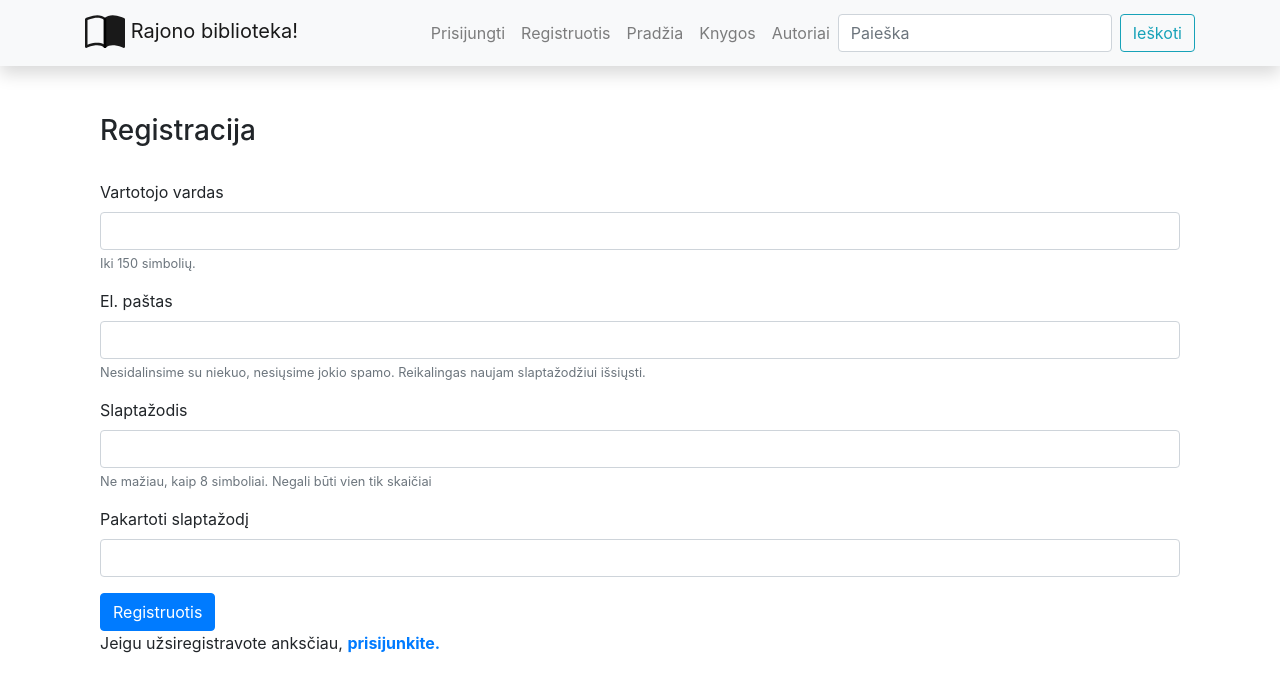
After one commit to ram-pyth/djangoproject_ptu10, a Django app: page /library/accounts/register/ in a window 1280 px wide. The commit adds this page. Shown: the top 692 px of the page. Run offline with Django 4.2, Linux system fonts and the light colour scheme; some libraries are stand-ins or nearby versions.

Commit message:
9-ta paskaita registracijos forma

```diff
--- a/library/templates/base.html
+++ b/library/templates/base.html
@@ -81,6 +81,9 @@
             <li class="nav-item">
               <a class="nav-link" href="{% url 'login' %}?next={{ request.path }}">Prisijungti</a>
             </li>
+            <li class="nav-item">
+              <a class="nav-link" href="{% url 'register_n' %}?next={{ request.path }}">Registruotis</a>
+            </li>
             {% endif %}
             <li class="nav-item">
               <a class="nav-link" href="{% url 'index_n' %}">Pradžia</a>
@@ -112,7 +115,18 @@
         </div>
       </div>
     </nav>
-    <div class="container">{% block content %}{% endblock %}</div>
+    <div class="container">
+      {% if messages %}
+          {% for message in messages %}
+          <div class="alert alert-{% if message.tags == 'error' %}danger
+                      {% elif message.tags == 'info' %}success{% endif %}">
+            {{ message }}
+          </div>
+          {% endfor %}
+      {% endif %}
+
+
+      {% block content %}{% endblock %}</div>
 
     <script
       src="https://code.jquery.com/jquery-3.5.1.slim.min.js"
--- /dev/null
+++ b/library/templates/registration/register.html
@@ -0,0 +1,34 @@
+{% extends "base.html" %}
+{% block content %}
+
+    <div class="container register">
+        <h3>Registracija</h3><br/>
+        <form method="post">
+            {% csrf_token %}
+            <div class="form-group">
+                <label for="username">Vartotojo vardas</label>
+                <input name="username" type="text" class="form-control" id="username" aria-describedby="usernameHelp">
+                <small id="usernameHelp" class="form-text text-muted">Iki 150 simbolių.</small>
+            </div>
+            <div class="form-group">
+                <label for="exampleInputEmail1">El. paštas</label>
+                <input name="email" type="email" class="form-control" id="exampleInputEmail1" aria-describedby="emailHelp">
+                <small id="emailHelp" class="form-text text-muted">Nesidalinsime su niekuo, nesiųsime jokio spamo.
+                    Reikalingas naujam slaptažodžiui išsiųsti. </small>
+            </div>
+            <div class="form-group">
+                <label for="password">Slaptažodis</label>
+                <input name="password" type="password" class="form-control" id="password" aria-describedby="pwdHelp">
+                <small id="pwdHelp" class="form-text text-muted">Ne mažiau, kaip 8 simboliai. Negali būti vien tik
+                    skaičiai</small>
+            </div>
+            <div class="form-group">
+                <label for="password2">Pakartoti slaptažodį</label>
+                <input name="password2" type="password" class="form-control" id="password2" aria-describedby="pwd2Help">
+            </div>
+            <button type="submit" class="btn btn-primary register-button">Registruotis</button>
+        </form>
+        <p>Jeigu užsiregistravote anksčiau, <a href="{% url 'login' %}"><strong>prisijunkite.</strong></a></p>
+    </div>
+
+{% endblock %}
--- a/library/urls.py
+++ b/library/urls.py
@@ -12,5 +12,6 @@ urlpatterns = [
 ]
 
 urlpatterns = urlpatterns + [
-    path("accounts/", include('django.contrib.auth.urls'))
+    path("accounts/", include('django.contrib.auth.urls')),
+    path("accounts/register/", views.register, name='register_n'),
 ]
--- a/library/views.py
+++ b/library/views.py
@@ -1,8 +1,11 @@
+from django.contrib import messages
+from django.contrib.auth.mixins import LoginRequiredMixin
+from django.contrib.auth.models import User
+from django.core.paginator import Paginator
 from django.db.models import Q
-from django.shortcuts import render, get_object_or_404
+from django.shortcuts import render, get_object_or_404, redirect
 from django.views import generic
-from django.core.paginator import Paginator
-from django.contrib.auth.mixins import LoginRequiredMixin
+from django.views.decorators.csrf import csrf_protect
 
 from .models import Book, BookInstance, Author
 
@@ -87,3 +90,33 @@ class LoanedBooksByUserListView(LoginRequiredMixin, generic.ListView):
     def get_queryset(self):
         query = BookInstance.objects.filter(reader=self.request.user).filter(status__exact='p').order_by('due_back')
         return query
+
+
+@csrf_protect
+def register(request):
+    if request.method == "POST":
+        # duomenų surinkimas iš register formos
+        username = request.POST['username']
+        email = request.POST['email']
+        password = request.POST['password']
+        password2 = request.POST['password2']
+        # ar sutampa slaptažodžiai
+        if password == password2:
+            # ar neužimtas username
+            if User.objects.filter(username=username).exists():
+                messages.error(request, f"Vartotojo vardas {username} yra užimtas!!!")
+                return redirect('register_n')
+            else:
+                # ar nėra sitemoj tokio pačio emailo
+                if User.objects.filter(email=email).exists():
+                    messages.error(request, f"Jau egzistuoja vartotojas su emailu {email}!!!")
+                    return redirect('register_n')
+                else:
+                    # jei patikrinimai praėjo registruojam naują vartotoją
+                    User.objects.create_user(username=username, email=email, password=password)
+                    messages.info(request, f"Vartotojas {username} užregistruotas!")
+                    return redirect('login')
+        else:
+            messages.error(request, "Slaptažodžiai nesutampa!!!")
+            return redirect('register_n')
+    return render(request, "registration/register.html")
```
Also changed, not shown: db.sqlite3.
